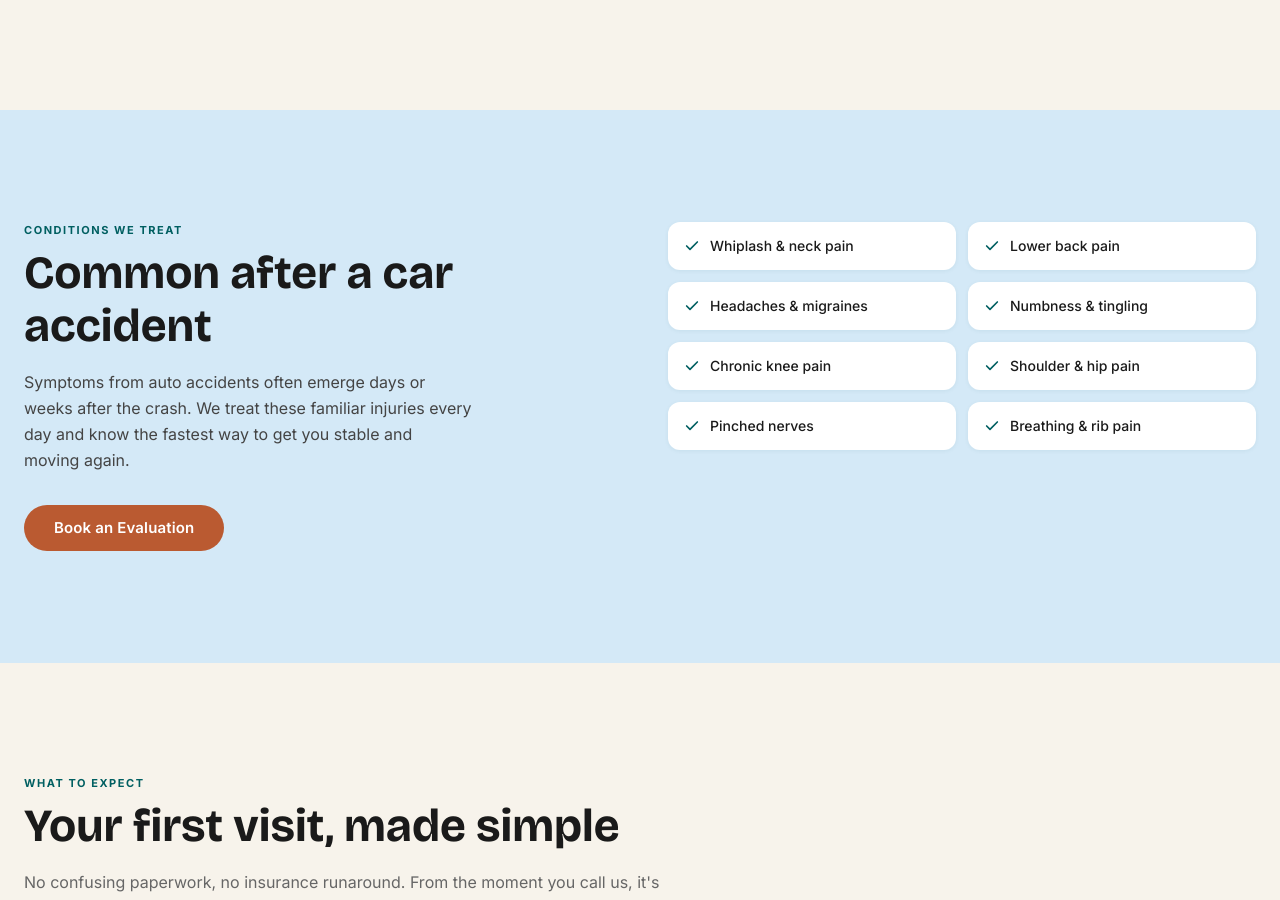
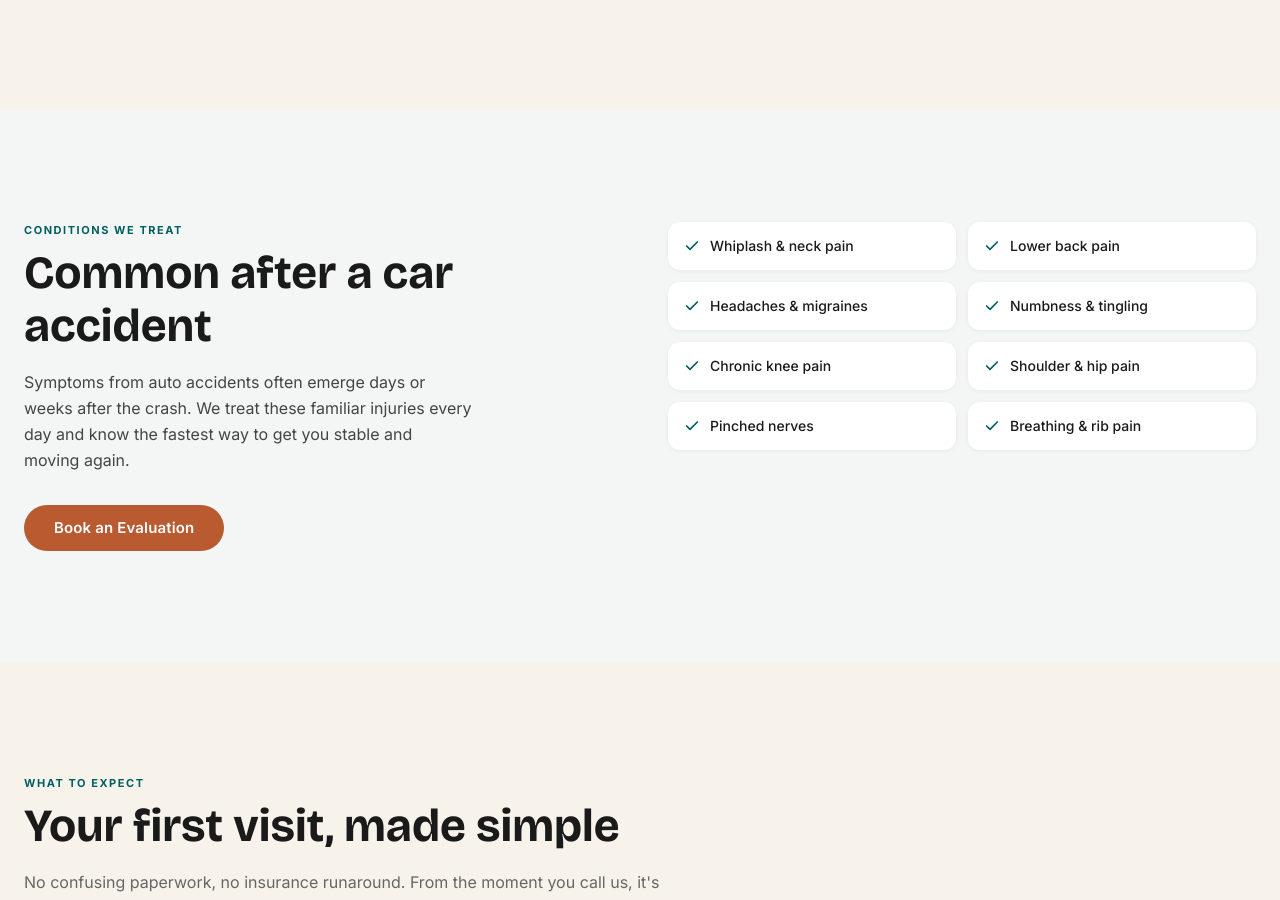
Before and after one commit to SteamWorksWeb/curve-chiropractic, a Next.js app: page / in a window 1280 px wide. Shown: the part 1776-2676 px from the top of the page. Built offline with nearby package versions, Linux system fonts and the light colour scheme.

Commit message:
fix: replace jarring light blue conditions bg with subtle teal-tinted neutral (#F4F6F6)

```diff
--- a/src/app/page.tsx
+++ b/src/app/page.tsx
@@ -537,7 +537,7 @@ function Conditions() {
     <section
       id="conditions"
       className="py-20 md:py-28"
-      style={{ backgroundColor: "#d4e9f7" }}
+      style={{ backgroundColor: "#F4F6F6" }}
     >
       <div className="max-w-7xl mx-auto px-6 grid md:grid-cols-2 gap-14 items-start">
         {/* Left */}
```
